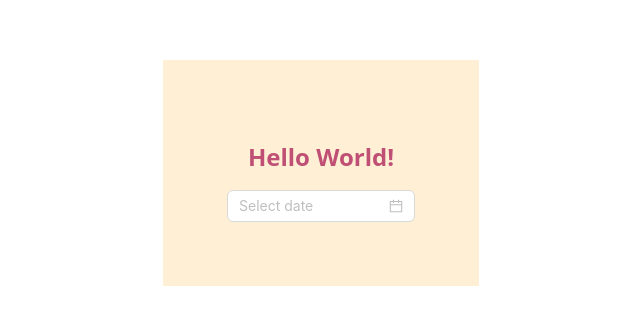
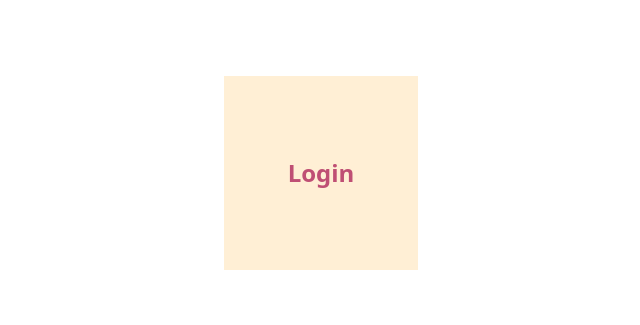
Before and after one commit to brodmannerik/simplified-book-recommendation-system, a React (Vite) app: page / in a window 1280 px wide. Shown: the part 227-552 px from the top of the page, without its empty margins (319-959 px from the left). Built offline with nearby package versions, Linux system fonts and the light colour scheme.

Commit message:
feat(main): added routing and pages

```diff
--- /dev/null
+++ b/src/Pages/BookDetails.tsx
@@ -0,0 +1,25 @@
+import styled from "styled-components";
+import "./../App.css";
+
+function BookDetails() {
+  const Title = styled.h1`
+    font-size: 1.5em;
+    text-align: center;
+    color: #bf4f74;
+  `;
+
+  const Wrapper = styled.section`
+    padding: 4em;
+    background: papayawhip;
+  `;
+
+  return (
+    <>
+      <Wrapper>
+        <Title>BookDetails</Title>
+      </Wrapper>
+    </>
+  );
+}
+
+export default BookDetails;
--- /dev/null
+++ b/src/Pages/Home.tsx
@@ -0,0 +1,25 @@
+import styled from "styled-components";
+import "./../App.css";
+
+function Home() {
+  const Title = styled.h1`
+    font-size: 1.5em;
+    text-align: center;
+    color: #bf4f74;
+  `;
+
+  const Wrapper = styled.section`
+    padding: 4em;
+    background: papayawhip;
+  `;
+
+  return (
+    <>
+      <Wrapper>
+        <Title>Home</Title>
+      </Wrapper>
+    </>
+  );
+}
+
+export default Home;
--- /dev/null
+++ b/src/Pages/Login.tsx
@@ -0,0 +1,25 @@
+import styled from "styled-components";
+import "./../App.css";
+
+function Login() {
+  const Title = styled.h1`
+    font-size: 1.5em;
+    text-align: center;
+    color: #bf4f74;
+  `;
+
+  const Wrapper = styled.section`
+    padding: 4em;
+    background: papayawhip;
+  `;
+
+  return (
+    <>
+      <Wrapper>
+        <Title>Login</Title>
+      </Wrapper>
+    </>
+  );
+}
+
+export default Login;
--- a/src/main.tsx
+++ b/src/main.tsx
@@ -2,11 +2,17 @@ import { createRoot } from "react-dom/client";
 import "./index.css";
 import { BrowserRouter, Routes, Route } from "react-router";
 import App from "./App.tsx";
+import Login from "./Pages/Login.tsx";
+import Home from "./Pages/Home.tsx";
+import BookDetails from "./Pages/BookDetails.tsx";
 
 createRoot(document.getElementById("root")!).render(
   <BrowserRouter>
     <Routes>
       <Route path="/" element={<App />} />
+      <Route index element={<Login />} />
+      <Route path="home" element={<Home />} />
+      <Route path="book/:id" element={<BookDetails />} />
     </Routes>
   </BrowserRouter>
 );
```
